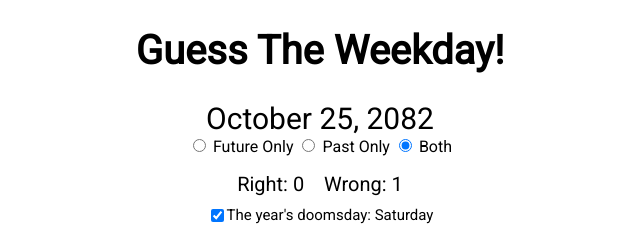
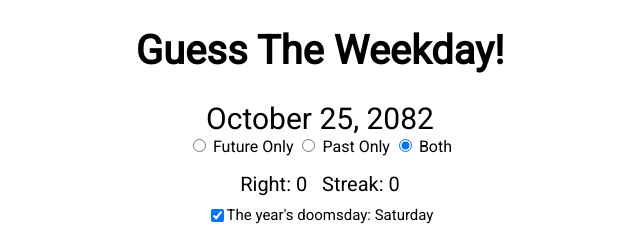
Before and after one commit to EdricY/Guess-The-Weekday, a plain HTML site: page index.html in a window 1280 px wide. Both pictures are taken after a click on the button "Saturday". Shown: the top 242 px of the page, 320-960 px from the left. Drawn offline with Linux system fonts and the light colour scheme.

Commit message:
format, change wrong to streak

```diff
--- a/index.html
+++ b/index.html
@@ -1,5 +1,6 @@
 <!DOCTYPE html>
 <html lang="en">
+
 <head>
   <meta charset="UTF-8" />
   <meta http-equiv="X-UA-Compatible" content="IE=edge" />
@@ -13,28 +14,34 @@
       font-size: 20px;
       font-family: "Roboto", sans-serif;
     }
+
     body {
       margin: 0;
       display: flex;
       flex-flow: column;
       align-items: center;
     }
+
     h1 {
       text-align: center;
     }
+
     p {
       margin: 2rem;
       margin-top: 0;
       line-height: 1.3rem;
       max-width: 800px;
     }
+
     #radios {
       font-size: 16px;
       margin-bottom: 1em;
     }
+
     #dateDisplay {
       font-size: 30px;
     }
+
     #dayBtnsWrap {
       margin-top: 1rem;
       margin: 1rem auto;
@@ -46,7 +53,8 @@
       justify-content: center;
       align-items: center;
     }
-      #dayBtnsWrap > button {
+
+    #dayBtnsWrap>button {
       box-sizing: border-box;
       font-size: 18px;
       padding: 10px;
@@ -63,41 +71,51 @@
       font-size: 0.75rem;
       display: flex;
     }
+
     #doomsdayDisplayWrap {
       display: none;
     }
-      #showDoomsday:checked ~ #doomsdayDisplayWrap {
+
+    #showDoomsday:checked~#doomsdayDisplayWrap {
       display: block;
     }
+
     @media (max-width: 500px) {
       #dayBtnsWrap {
         flex-flow: column nowrap;
       }
-        #dayBtnsWrap > button {
+
+      #dayBtnsWrap>button {
         width: 10rem;
         margin: 2px;
       }
     }
+
     .wrong {
       animation-name: wrong;
       animation-duration: 0.25s;
     }
+
     @keyframes wrong {
       from {
         background-color: #f00;
       }
+
       to {
         background-color: #ddd;
       }
     }
+
     .correct {
       animation-name: correct;
       animation-duration: 0.25s;
     }
+
     @keyframes correct {
       from {
         background-color: #0f0;
       }
+
       to {
         background-color: #ddd;
       }
@@ -110,18 +128,11 @@
     }
   </style>
 </head>
+
 <body>
-    <a href="https://github.com/EdricY/Guess-The-Weekday"
-      ><img
-        id="forkMe"
-        loading="lazy"
-        width="149"
-        height="149"
+  <a href="https://github.com/EdricY/Guess-The-Weekday"><img id="forkMe" loading="lazy" width="149" height="149"
       src="https://github.blog/wp-content/uploads/2008/12/forkme_right_gray_6d6d6d.png?resize=149%2C149"
-        class="attachment-full size-full"
-        alt="Fork me on GitHub"
-        data-recalc-dims="1"
-    /></a>
+      class="attachment-full size-full" alt="Fork me on GitHub" data-recalc-dims="1" /></a>
   <h1>Guess The Weekday!</h1>
   <div id="dateDisplay"></div>
   <div id="radios">
@@ -132,7 +143,13 @@
     <input type="radio" id="fullRange" name="range" checked onchange="setNewRandomDay()" />
     <label for="fullRange">Both</label>
   </div>
-    <div>Right: <span id="correctDisplay">0</span>&nbsp;&nbsp;&nbsp; Wrong: <span id="wrongDisplay">0</span></div>
+  <div>
+    Right:
+    <span id="correctDisplay">0</span>
+    &nbsp;
+    Streak:
+    <span id="streakDisplay">0</span>
+  </div>
   <div id="doomsday-row">
     <input type="checkbox" id="showDoomsday" checked />
     <label for="showDoomsday">The year's doomsday</label>
@@ -142,11 +159,14 @@
   <div id="dayBtnsWrap"></div>
   <div>How do I do this?</div>
   <p>
-      The <a href="https://en.wikipedia.org/wiki/Doomsday_rule">Doomsday Rule</a> is an algorithm that makes computing the day of the week for a given
-      date possible (and easy). Every year has an "anchor" day of the week, or "doomsday" according to Conway, where many easy-to-remember dates fall.
+    The <a href="https://en.wikipedia.org/wiki/Doomsday_rule">Doomsday Rule</a> is an algorithm that makes computing the
+    day of the week for a given
+    date possible (and easy). Every year has an "anchor" day of the week, or "doomsday" according to Conway, where many
+    easy-to-remember dates fall.
     Memorize those dates, learn to compute the anchor, and you, too, can count the days until doomsday like a pro.
     <a href="https://youtu.be/z2x3SSBVGJU">Numberphile</a> recently put out a video about this, and
-      <a href="https://youtu.be/eSpW4I5moiA">Mike Boyd</a> just put out a great video showcasing how easy it is to learn. Also see
+    <a href="https://youtu.be/eSpW4I5moiA">Mike Boyd</a> just put out a great video showcasing how easy it is to learn.
+    Also see
     <a href="https://youtu.be/714LTMNJy5M">It's Okay To Be Smart</a>.
   </p>
 </body>
@@ -156,7 +176,7 @@
   const dateDisplay = document.getElementById("dateDisplay");
   const dayBtnsWrap = document.getElementById("dayBtnsWrap");
   const correctDisplay = document.getElementById("correctDisplay");
-    const wrongDisplay = document.getElementById("wrongDisplay");
+  const streakDisplay = document.getElementById("streakDisplay");
   const futureOnly = document.getElementById("futureOnly");
   const pastOnly = document.getElementById("pastOnly");
   const fullRange = document.getElementById("fullRange");
@@ -164,7 +184,7 @@
   const WEEKDAYS = getWeekdaysArray();
   let theDate = new Date(Math.random() * Date.now());
   let correct = 0;
-    let wrong = 0;
+  let streak = 0;
 
   setNewRandomDay();
 
@@ -227,15 +247,17 @@
     setTimeout(() => document.getElementById(correctDay).classList.add("correct"), 0);
     if (weekday == getWeekday(theDate)) {
       correct++;
+      streak++;
     } else {
-        wrong++;
+      streak = 0;
       document.getElementById(weekday).classList.remove("correct");
       document.getElementById(weekday).classList.remove("wrong");
       setTimeout(() => document.getElementById(weekday).classList.add("wrong"), 0);
     }
     correctDisplay.innerText = correct;
-      wrongDisplay.innerText = wrong;
+    streakDisplay.innerText = streak;
     setNewRandomDay();
   }
 </script>
+
 </html>
```
Lines whose indentation alone changed are shown as unchanged.
